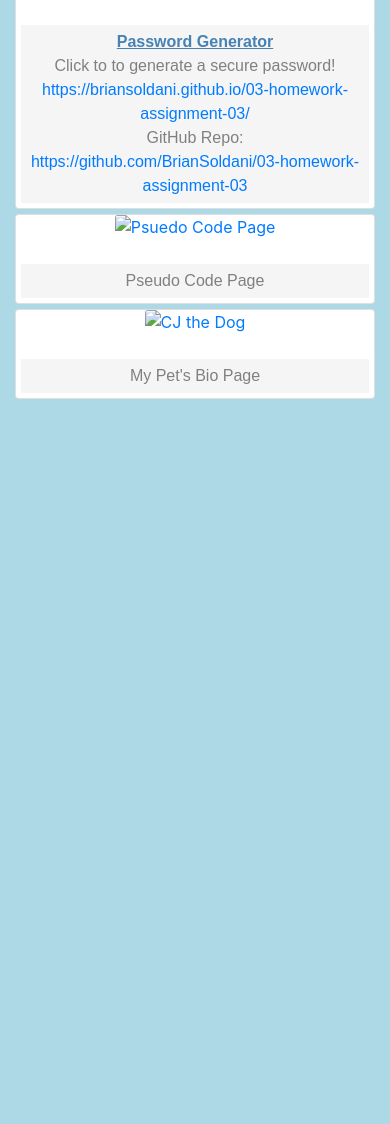
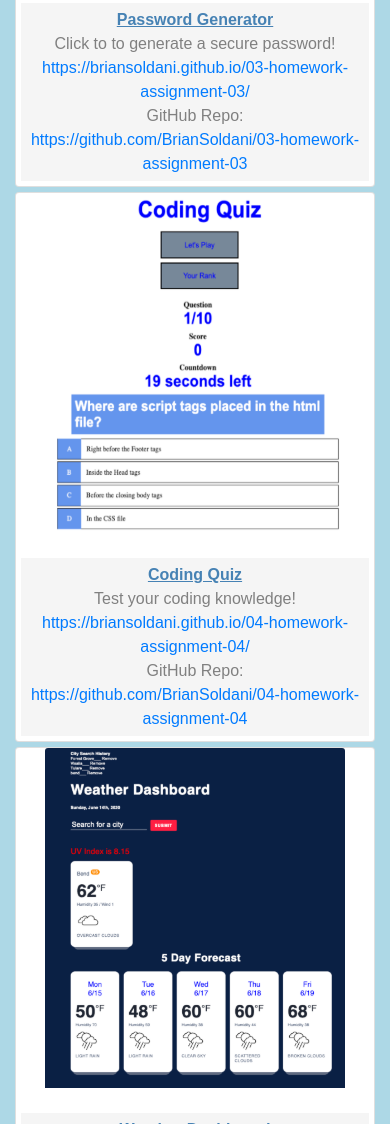
Before and after one commit to BrianSoldani/08-homework-assignment-08, a plain HTML site: page portfolio.html in a window 390 px wide. Shown: the part 1559-2683 px from the top of the page. Before the commit the page ends 2023 px from the top, so only its background shows below. Drawn offline with nearby package versions, Linux system fonts and the light colour scheme; a web font is replaced by a local one.

Commit message:
add portfolio content and more images

```diff
--- a/portfolio.html
+++ b/portfolio.html
@@ -103,11 +103,11 @@
                                     </div>
 
                                     <div class="carousel-item" data-interval="4000">
-                                        <img src="./images/fun_code.jpg" class="d-block w-100" alt="Fun Psuedocode Image">
+                                        <img src="./assets/images/codequiz.jpg" class="d-block w-100" alt="Code Quiz">
                                     </div>
 
                                     <div class="carousel-item" data-interval="4000">
-                                        <img src="./images/pet_page.jpg" class="d-block w-100" alt="Pet Page">
+                                        <img src="./assets/images/weatherdash.jpg" class="d-block w-100" alt="Weather Dashboard">
                                     </div>
 
                                 </div>
@@ -145,7 +145,7 @@
 
                         <div class="card" style="width: 100%;">
 
-                            <a href="https://briansoldani.github.io/About-Your-Birthday/"><img src="./assets/images/project1.jpg"  class="card-img-top" alt="My Bio Page">
+                            <a href="https://briansoldani.github.io/About-Your-Birthday/"><img src="./assets/images/project1.jpg"  class="card-img-top" alt="Project 1">
                             </a>
 
                             <div class="card-body">
@@ -153,6 +153,7 @@
                                 <p class="card-text"><span>Project 1: About Your Birthday</span><br>
                                     Click to find fun facts about your Birthday!<br><a href="https://briansoldani.github.io/About-Your-Birthday/">https://briansoldani.github.io/About-Your-Birthday/</a><br>
                                     GitHub Repo: <a href="https://github.com/BrianSoldani/About-Your-Birthday">https://github.com/BrianSoldani/About-Your-Birthday</a>
+                                    *This repository was forked for each team member.
                                 </p>
 
                             </div>
@@ -193,12 +194,15 @@
 
                         <div class="card" style="width: 100%;">
 
-                            <a href="https://briansoldani.github.io/Pseudo-Student-Bio/"> <img src="./images/fun_code.jpg"  class="card-img-top" alt="Psuedo Code Page">
+                            <a href="https://briansoldani.github.io/04-homework-assignment-04/"><img src="./assets/images/codequiz.jpg"  class="card-img-top" alt="Code Quiz">
                             </a>
 
                             <div class="card-body">
 
-                                <p class="card-text">Pseudo Code Page</p>
+                                <p class="card-text"><span>Coding Quiz</span><br>
+                                    Test your coding knowledge!<br><a href="https://briansoldani.github.io/04-homework-assignment-04/">https://briansoldani.github.io/04-homework-assignment-04/</a><br>
+                                    GitHub Repo: <a href="https://github.com/BrianSoldani/04-homework-assignment-04">https://github.com/BrianSoldani/04-homework-assignment-04</a>
+                                </p>
 
                             </div>
 
@@ -208,15 +212,17 @@
 
                     <div class="col-md-6">
 
-
                         <div class="card" style="width: 100%;">
 
-                            <a href="https://briansoldani.github.io/CJ_the_Dog/"> <img src="./images/pet_page.jpg"  class="card-img-top" alt="CJ the Dog">
+                            <a href="https://briansoldani.github.io/06-homework-assignment-06/"><img src="./assets/images/weatherdash.jpg"  class="card-img-top" alt="Weather Dashboard">
                             </a>
 
                             <div class="card-body">
 
-                                <p class="card-text">My Pet's Bio Page</p>
+                                <p class="card-text"><span>Weather Dashboard</span><br>
+                                    Find out what's in your forecast!<br><a href="https://briansoldani.github.io/04-homework-assignment-04/">https://briansoldani.github.io/04-homework-assignment-04/</a><br>
+                                    GitHub Repo: <a href="https://github.com/BrianSoldani/04-homework-assignment-04">https://github.com/BrianSoldani/04-homework-assignment-04</a>
+                                </p>
 
                             </div>
 
--- a/style.css
+++ b/style.css
@@ -1,5 +1,4 @@
-
-
+/* Bold title for Portfolio items */
 span {
     font-weight: bold;
     color: steelblue;
@@ -117,7 +116,7 @@ a:active {
 
 /* Responsive design elements for screens down to 411px */
 
-@media only screen and (max-width: 411px) {
+@media only screen and (max-width: 1024px) {
 
 /* Body changes to light blue to indicate when screens are less than 412px */
     body {
@@ -132,8 +131,8 @@ a:active {
     }
 
     .card-img-top {
-        width: 341px;
-        height: 373px;
+        width: 300px;
+        height: 350px;
     }
 
     h1 {
```
Also changed, not shown: contact.html (+1 -1 lines), games.html (+1 -1 lines), index.html (+4 -0 lines), assets/images/codequiz.jpg (added), assets/images/weatherdash.jpg (added). Lines whose indentation alone changed are shown as unchanged.
